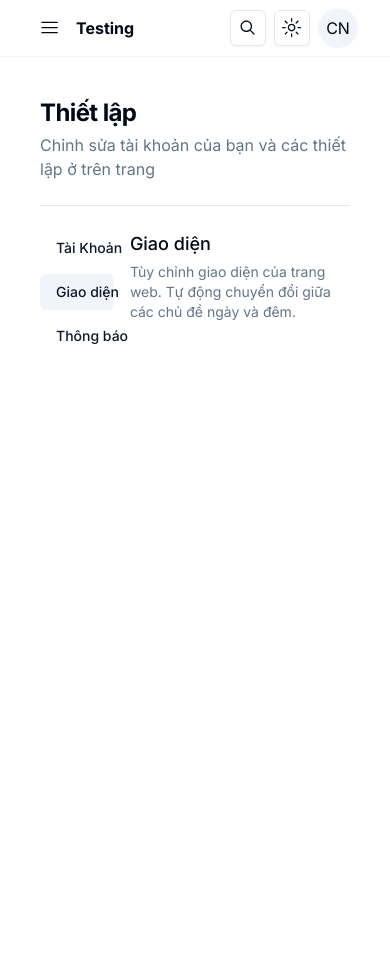
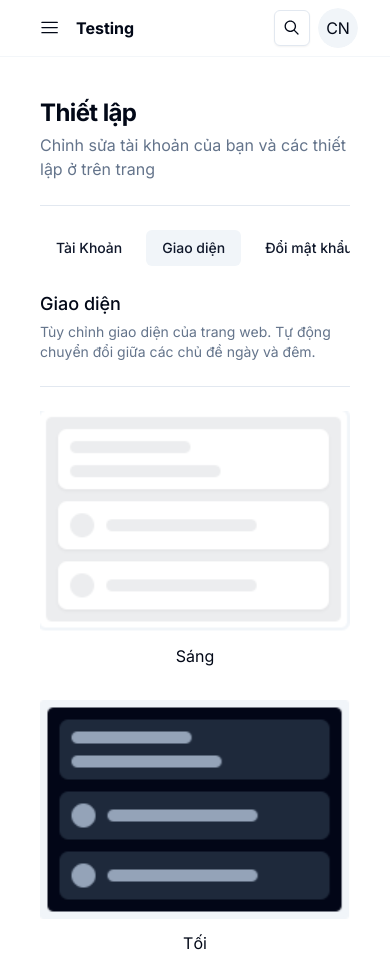
Before and after one commit to AnhNPT/shadcn-ui, a Next.js app: page /settings in a window 390 px wide. Both pictures are taken after a click on the button "Giao diện". Before the commit the page ends 844 px from the top, so only its background shows below. Built offline with nearby package versions, Linux system fonts and the light colour scheme.

Commit message:
do somethings

```diff
--- a/src/components/layout/header/rightHeader.tsx
+++ b/src/components/layout/header/rightHeader.tsx
@@ -23,26 +23,6 @@ export default function RightHeader() {
                 <CommandInput className="opacity-100" placeholder="Nhập từ khóa tìm kiếm" />
                 <CommandList></CommandList>
             </CommandDialog>
-            <DropdownMenu>
-                <DropdownMenuTrigger asChild>
-                    <Button variant="outline" size="icon">
-                        <SunIcon className="h-[1.2rem] w-[1.2rem] rotate-0 scale-100 transition-all dark:-rotate-90 dark:scale-0" />
-                        <MoonIcon className="absolute h-[1.2rem] w-[1.2rem] rotate-90 scale-0 transition-all dark:rotate-0 dark:scale-100" />
-                        <span className="sr-only">Toggle theme</span>
-                    </Button>
-                </DropdownMenuTrigger>
-                <DropdownMenuContent align="end">
-                    <DropdownMenuItem className="cursor-pointer" onClick={() => setTheme("light")}>
-                        Sáng
-                    </DropdownMenuItem>
-                    <DropdownMenuItem className="cursor-pointer" onClick={() => setTheme("dark")}>
-                        Tối
-                    </DropdownMenuItem>
-                    <DropdownMenuItem className="cursor-pointer" onClick={() => setTheme("system")}>
-                        Theo hệ thống
-                    </DropdownMenuItem>
-                </DropdownMenuContent>
-            </DropdownMenu>
             {login ? (
                 <DropdownMenu>
                     <DropdownMenuTrigger className="cursor-pointer" asChild>
--- a/src/components/layout/settings/apperance.tsx
+++ b/src/components/layout/settings/apperance.tsx
@@ -1,16 +1,12 @@
-import { Separator } from "@radix-ui/react-separator";
-import { Form, FormControl, FormField, FormItem, FormLabel, FormMessage } from "@/components/ui/form";
-import { z } from "zod";
-import { zodResolver } from "@hookform/resolvers/zod";
-import { useForm } from "react-hook-form";
-import { Select, SelectContent, SelectItem, SelectTrigger, SelectValue } from "@/components/ui/select";
+/* eslint-disable @next/next/no-img-element */
+import { Separator } from "@/components/ui/separator";
 import { Button } from "@/components/ui/button";
-import { ReloadIcon } from "@radix-ui/react-icons";
 import { useState } from "react";
 import { useTheme } from "next-themes";
+import Image from "next/image";
 
 export default function Appearance() {
-    const { setTheme } = useTheme();
+    const { theme, setTheme } = useTheme();
     const [loading, setLoading] = useState<boolean>(false);
 
     return (
@@ -20,8 +16,22 @@ export default function Appearance() {
                 <span className="text-sm text-muted-foreground">Tùy chỉnh giao diện của trang web. Tự động chuyển đổi giữa các chủ đề ngày và đêm.</span>
             </div>
             <Separator className="w-full my-6" />
-
-            <div className="flex flex-col gap-8 w-full"></div>
+            <div className="flex flex-col gap-8 w-full">
+                <div className="flex flex-col sm:flex-row gap-6">
+                    <div className="flex flex-col gap-1" onClick={() => setTheme("light")}>
+                        <div className={`flex flex-col ${theme === "light" && "border-2 rounded-sm border-black"}`}>
+                            <img src="/images/illusts/lightmode.svg" alt="" />
+                        </div>
+                        <span className="block w-full p-2 text-center font-normal">Sáng</span>
+                    </div>
+                    <div className="flex flex-col gap-1" onClick={() => setTheme("dark")}>
+                        <div className={`relative flex flex-col sm:w-52 sm:h-36 ${theme === "dark" && "border-2 rounded-sm border-black"}`}>
+                            <img src="/images/illusts/darkmode.svg" alt="" />
+                        </div>
+                        <span className="block w-full p-2 text-center font-normal">Tối</span>
+                    </div>
+                </div>
+            </div>
         </div>
     );
 }
--- a/src/components/layout/settings/notification.tsx
+++ b/src/components/layout/settings/changePassword.tsx
@@ -1,4 +1,4 @@
-export default function Notification() {
+export default function ChangePassword() {
     return (
         <div className="flex flex-col">
             <div className=""></div>
--- a/src/components/layout/settings/settingsComponent.tsx
+++ b/src/components/layout/settings/settingsComponent.tsx
@@ -6,7 +6,7 @@ import { Button } from "@/components/ui/button";
 import { SideSettingEnum } from "@/enum/enum";
 import Profile from "./profile";
 import Appearance from "./apperance";
-import Notification from "./notification";
+import ChangePassword from "./changePassword";
 
 const SettingsComponent = () => {
     const SideSetting = [
@@ -20,7 +20,7 @@ const SettingsComponent = () => {
         },
         {
             id: 2,
-            name: SideSettingEnum.NOTIFICATION,
+            name: SideSettingEnum.CHANGEPASSWORD,
         },
     ];
 
@@ -32,8 +32,8 @@ const SettingsComponent = () => {
                 return <Profile />;
             case SideSettingEnum.APPEARANCE:
                 return <Appearance />;
-            case SideSettingEnum.NOTIFICATION:
-                return <Notification />;
+            case SideSettingEnum.CHANGEPASSWORD:
+                return <ChangePassword />;
             default:
                 break;
         }
@@ -46,8 +46,8 @@ const SettingsComponent = () => {
                 <span className="text-muted-foreground">Chỉnh sửa tài khoản của bạn và các thiết lập ở trên trang</span>
             </div>
             <Separator className="w-full my-6" />
-            <div className="flex w-full gap-4">
-                <div className="flex flex-col gap-2 min-w-[20%]">
+            <div className="flex sm:flex-row flex-col w-full sm:gap-4 gap-6">
+                <div className="flex flex-row overflow-x-auto sm:flex-col gap-2 xl:min-w-[20%] sm:min-w-[25%] ">
                     {SideSetting.map((item) => (
                         <Button onClick={() => setMenuSetting(item.name)} key={item.id} className={`justify-start ${menuSetting === item.name && "hover:bg-muted bg-muted hover:no-underline"}`} variant="link">
                             {item.name}
--- a/src/enum/enum.ts
+++ b/src/enum/enum.ts
@@ -1,5 +1,5 @@
 export enum SideSettingEnum {
     PROFILE = "Tài Khoản",
     APPEARANCE = "Giao diện",
-    NOTIFICATION = "Thông báo",
+    CHANGEPASSWORD = "Đổi mật khẩu",
 }
```
Also changed, not shown: public/images/illusts/darkmode.svg (added), public/images/illusts/lightmode.svg (added).
